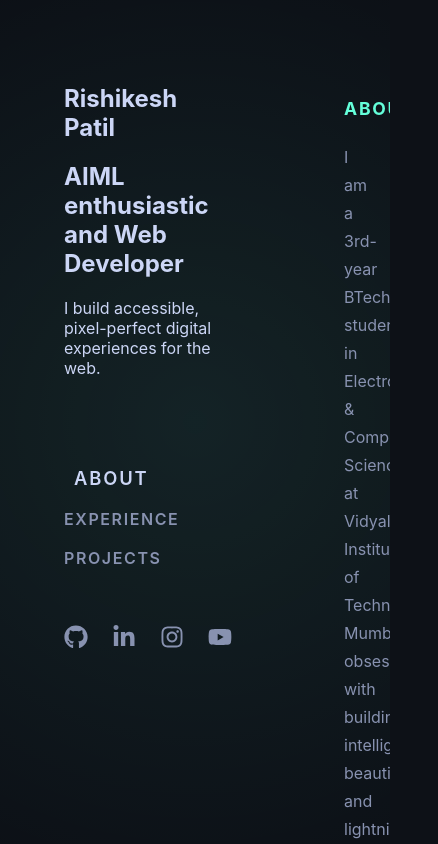
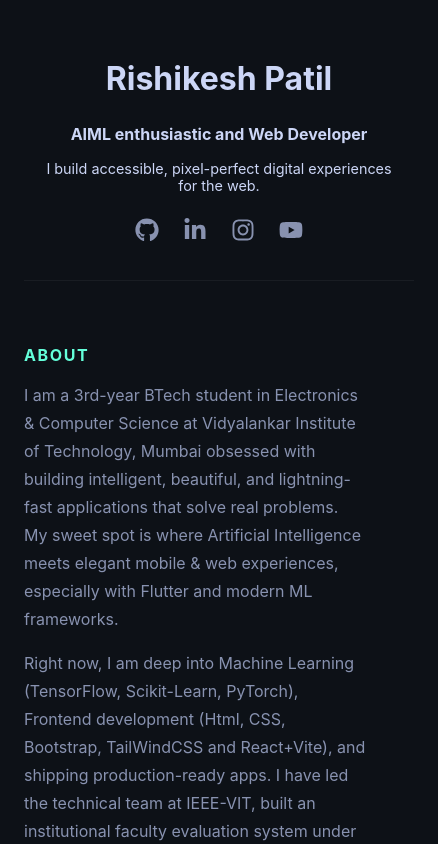
Before and after one commit to Rishi-Is-Cool/Portfolio, a React (Vite) app: page / in a window 390 px wide. Shown: the top 844 px of the page, 438 px wide, since content can reach past the window. Built offline with nearby package versions, Linux system fonts and the light colour scheme.

Commit message:
Update: Responsive

```diff
--- a/src/components/PortfolioLayout/PortfolioLayout.jsx
+++ b/src/components/PortfolioLayout/PortfolioLayout.jsx
@@ -7,6 +7,9 @@ import Experience from './Experience';
 import Projects from './Projects';
 
 const PortfolioLayout = () => {
+    // Check initial screen size for conditional effects setup
+    const isMobileInitial = window.innerWidth <= 768;
+
     const [mousePosition, setMousePosition] = useState({ x: window.innerWidth / 2, y: window.innerHeight / 2 });
     const [clickRipples, setClickRipples] = useState([]);
     const [activeSection, setActiveSection] = useState('about');
@@ -14,22 +17,31 @@ const PortfolioLayout = () => {
     const lastTimeRef = useRef(0);
 
     const dynamicStyles = {
-        '--cursor-x': `${mousePosition.x}px`,
-        '--cursor-y': `${mousePosition.y}px`,
+        // Disable cursor spotlight coordinates on mobile (CSS handles visibility)
+        '--cursor-x': isMobileInitial ? '50vw' : `${mousePosition.x}px`,
+        '--cursor-y': isMobileInitial ? '50vh' : `${mousePosition.y}px`,
     };
 
     // 🏆 Smooth Scroll Implementation
     const scrollToSection = useCallback((id) => {
         const targetElement = document.getElementById(id);
         const rightPanel = rightPanelRef.current;
+        const isMobile = window.innerWidth <= 768;
 
-        if (targetElement && rightPanel) {
+        if (targetElement) {
+            if (isMobile) {
+                // For mobile, scroll the entire window/body
+                targetElement.scrollIntoView({
+                    behavior: 'smooth',
+                    block: 'start',
+                });
+            } else if (rightPanel) {
+                // For desktop, scroll the right panel (original logic)
                 // Calculate the position of the target relative to the scrollable container
                 const targetRect = targetElement.getBoundingClientRect();
                 const containerRect = rightPanel.getBoundingClientRect();
 
-            // Calculate the new scroll position (Target top - container top + current scroll position)
-            // A slight offset (e.g., -50) can be added here if you want the section title slightly below the top edge
+                // Calculate the new scroll position
                 const newScrollTop = targetRect.top - containerRect.top + rightPanel.scrollTop;
 
                 rightPanel.scrollTo({
@@ -37,11 +49,17 @@ const PortfolioLayout = () => {
                     behavior: 'smooth', // This creates the smooth, professional scroll
                 });
             }
+        }
     }, []);
 
 
     useEffect(() => {
+        const isMobile = window.innerWidth <= 768;
+
         const handleMouseMove = (event) => {
+            // Disable mouse/magnetic effects on mobile
+            if (isMobile) return;
+
             const now = Date.now();
             if (now - lastTimeRef.current < 16) return; // Throttle to ~60fps
 
@@ -77,6 +95,9 @@ const PortfolioLayout = () => {
         };
 
         const handleMouseClick = (event) => {
+             // Disable ripple effect on mobile
+            if (isMobile) return;
+
             const ripple = {
                 id: Date.now(),
                 x: event.clientX,
@@ -92,7 +113,15 @@ const PortfolioLayout = () => {
 
         // --- Intersection Observer Setup for Scroll Highlighting ---
         const rightPanel = rightPanelRef.current;
-        if (!rightPanel) return;
+
+        // Root is the right panel on desktop, and the viewport (null) on mobile
+        const observerRoot = isMobile ? null : rightPanel;
+        const desktopRootMargin = '-35% 0px -65% 0px';
+        const mobileRootMargin = '-25% 0px -50% 0px'; // Adjusted viewport band for mobile
+        const currentRootMargin = isMobile ? mobileRootMargin : desktopRootMargin;
+
+        // Only observe if we are on a valid root/viewport
+        if (!isMobile && !rightPanel) return;
 
         const sectionObserver = new IntersectionObserver(
             (entries) => {
@@ -111,9 +140,8 @@ const PortfolioLayout = () => {
                     setActiveSection(highestRatioEntry.target.id);
                 }
             }, {
-                root: rightPanel,
-                // Margin creates a restrictive band for observation
-                rootMargin: '-35% 0px -65% 0px',
+                root: observerRoot, // Use the dynamically determined root
+                rootMargin: currentRootMargin,
                 threshold: 0.01
             }
         );
@@ -129,7 +157,7 @@ const PortfolioLayout = () => {
                 });
             },
             {
-                root: rightPanel,
+                root: observerRoot, // Use the dynamically determined root
                 threshold: 0.1
             }
         );
@@ -162,10 +190,13 @@ const PortfolioLayout = () => {
         };
     }, [scrollToSection]); // Depend on scrollToSection for proper hook execution
 
+    // Conditionally render ripples to disable on mobile
+    const ripplesToRender = isMobileInitial ? [] : clickRipples;
+
     return (
         <div className="main-container" style={dynamicStyles}>
-            {/* Click Ripple Effects */}
-            {clickRipples.map(ripple => (
+            {/* Click Ripple Effects (Only visible on desktop) */}
+            {ripplesToRender.map(ripple => (
                 <div
                     key={ripple.id}
                     className="click-ripple"
@@ -208,9 +239,6 @@ const PortfolioLayout = () => {
                     paddingTop: '2rem',
                     paddingBottom: '2rem'
                 }}>
-                    <span>
-                        © 2025 Rishikesh Patil | Built with React + Vite & CSS
-                    </span>
                 </footer>
             </main>
         </div>
--- a/src/components/PortfolioLayout/Projects.jsx
+++ b/src/components/PortfolioLayout/Projects.jsx
@@ -29,7 +29,6 @@ const Projects = ({ id }) => {
         title="Faculty Evaluation & Feedback System"
         description="Institutional-level mobile + web platform that digitized the entire faculty feedback process for 400+ students. Built with Flutter, Firebase Authentication, Cloud Firestore, and Python Flask backend."
         repoLink="https://github.com/shrutmpatil/V-Recruitment-Interview-Evaluation-App"
-        liveLink="https://v-recruitment.netlify.app/"
         />
 
       <ProjectCard
@@ -40,6 +39,10 @@ const Projects = ({ id }) => {
       />
 
       {/* ... other projects ... */}
+
+      <span>
+          © 2025 Rishikesh Patil | Built with React + Vite & CSS
+      </span>
     </section>
   )
 }
--- a/src/styles/PortfolioLayout.css
+++ b/src/styles/PortfolioLayout.css
@@ -33,7 +33,7 @@ body {
     font-family: var(--font-primary);
     background-color: var(--color-background);
     color: var(--color-text-primary);
-    /* Ensures only the right panel scrolls */
+    /* Ensures only the right panel scrolls on DESKTOP */
     min-height: 100vh;
     overflow-y: hidden;
 }
@@ -70,7 +70,7 @@ body {
 
 /* The fixed-left panel */
 .left-panel {
-    width: 150%; /* Adjusted width for better content balance */
+    width: 150%; /* Original design width */
     padding: 4rem 3rem 4rem 4rem;
     display: flex;
     flex-direction: column;
@@ -191,7 +191,7 @@ body {
     color: var(--color-text-secondary);
 }
 
-/* Magnetic/Wobble Effect */
+/* Magnetic/Wobble Effect (Desktop Only) */
 .card-wrapper:hover {
     background-color: #1c2331; /* Subtle darken on hover */
     /* GLOW Effect - Use a subtle box-shadow */
@@ -254,3 +254,103 @@ body {
         opacity: 0;
     }
 }
+
+/* =====================================
+   RESPONSIVENESS (Media Queries)
+   =====================================
+*/
+
+/* Mobile/Small Screen Adjustment (<= 768px) */
+@media screen and (max-width: 768px) {
+    /* Global Overrides: Allow the main body/window to scroll */
+    body {
+        overflow-y: visible;
+        min-height: auto;
+    }
+
+    .main-container {
+        flex-direction: column; /* Stack the left and right panels */
+        min-height: auto;
+        overflow: visible;
+    }
+
+    /* Remove the mouse spotlight effect on small screens */
+    .main-container::before {
+        content: none;
+    }
+
+    /* Left Panel (Header and Nav) */
+    .left-panel {
+        position: relative; /* No longer sticky, flows naturally */
+        height: auto;
+        width: 100%;
+        padding: 2rem 1.5rem 0 1.5rem; /* Reduced padding */
+    }
+
+    .left-panel header {
+        text-align: center; /* Center header content */
+    }
+    .left-panel h1 {
+        font-size: 2rem; /* Smaller font for mobile */
+    }
+    .left-panel h2 {
+        font-size: 1rem;
+    }
+    .intro-text {
+        max-width: 90%;
+        margin: 1rem auto; /* Center the intro text */
+        font-size: 0.9rem;
+    }
+
+    /* Navigation Menu: Hide the vertical menu on mobile */
+    .nav-menu {
+        display: none;
+    }
+
+    /* Social Links */
+    .social-links {
+        justify-content: center; /* Center social icons */
+        margin-top: 1.5rem;
+        padding-bottom: 2rem;
+        border-bottom: 1px solid rgba(255, 255, 255, 0.05); /* Separator */
+    }
+    .social-links a:hover {
+        transform: none; /* Disable subtle transform on hover */
+    }
+
+
+    /* Right Panel (Content) */
+    .right-panel {
+        height: auto; /* Remove fixed height */
+        overflow-y: visible; /* Content flows */
+        flex-grow: unset; /* Don't rely on flex-grow in column mode */
+        padding: 2rem 1.5rem 4rem 1.5rem; /* Adjusted padding, matches left panel */
+    }
+
+    .right-panel section {
+        margin-bottom: 3rem; /* Reduced section spacing */
+    }
+
+    .right-panel h3 {
+        font-size: 1rem; /* Smaller section title font */
+        margin-bottom: 1rem;
+    }
+
+    /* Disable Magnetic Effect on Hover for mobile/touch screens */
+    .card-wrapper:hover {
+        transform: none;
+        box-shadow: 0 5px 15px rgba(0, 0, 0, 0.4);
+    }
+
+    .section-reveal, .card-wrapper {
+        transform: translateY(15px); /* Smaller shift for mobile reveal */
+    }
+
+    /* Footer adjustments */
+    .right-panel footer {
+        padding-top: 1.5rem;
+        padding-bottom: 1rem;
+        font-size: 0.75rem;
+        text-align: center;
+    }
+}
```
Lines whose indentation alone changed are shown as unchanged.
